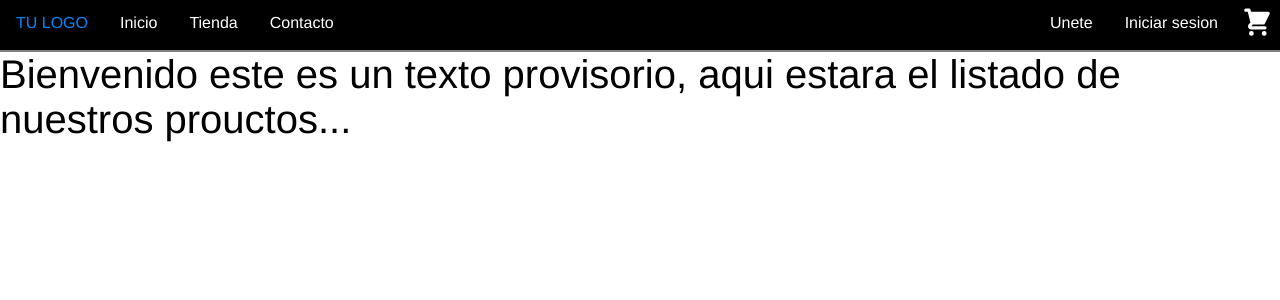
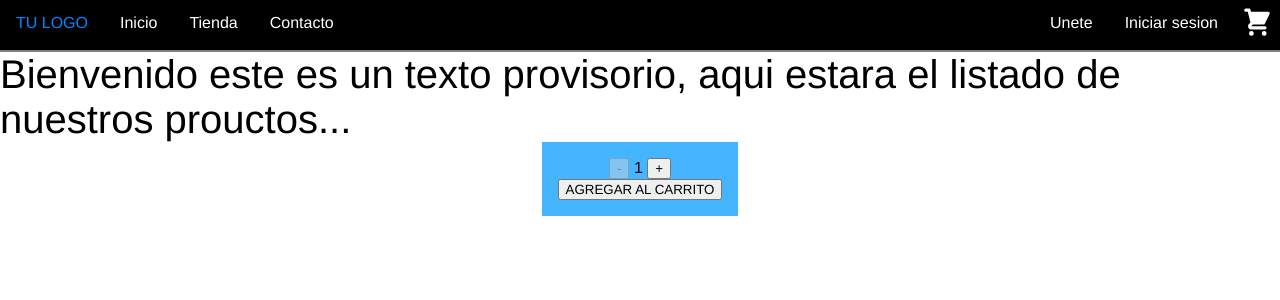
Before and after one commit to rubyg21/market-run-Galarraga, a React (Vite) app: page / in a window 1280 px wide. Shown: the top 300 px of the page. Built offline with nearby package versions, Linux system fonts and the light colour scheme.

Commit message:
agregamos contador

```diff
--- /dev/null
+++ b/src/components/ItemCount.css
@@ -0,0 +1,7 @@
+.counter{
+  width: fit-content;
+  background-color: rgb(70, 181, 255);
+  margin: auto;
+  padding: 1rem;
+  text-align: center;
+}
--- /dev/null
+++ b/src/components/ItemCount.jsx
@@ -0,0 +1,59 @@
+import React,{useState, useEffect} from 'react'
+import './ItemCount.css'
+
+function ItemCount({initial, stock, onAdd}) {
+    const [count, setCount] = useState(parseInt(initial))
+
+ const decrease = () =>{
+    setCount( count - 1 )
+ }
+
+ const increase = () =>{
+    setCount( count + 1 )
+ }
+
+useEffect(()=>{
+    setCount(parseInt(initial))
+},[initial])
+
+  return (
+<>
+<div className='counter'>
+<button disabled={count <= 1}  onClick={decrease} > - </button>
+<span> {count} </span>
+<button disabled={count >= stock } onClick={increase}  > + </button>
+
+<div>
+    <button disabled={stock <= 0} onClick={() => onAdd(count)}  >AGREGAR AL CARRITO</button>
+</div>
+</div>
+</>
+
+
+  )
+}
+
+export default ItemCount
+
+// import React,{useState} from 'react'
+
+// function ItemCount() {
+//     const [counter, setCounter] = useState(0)
+//   return (
+// <>
+// <div> {counter} </div>
+// <button onClick={() => setCounter( counter +1) } > +</button>
+// <button onClick={() => setCounter( counter -1)  } > -</button>
+// <button onClick={() => setCounter(0) } > Reset </button>
+
+// </>
+
+
+
+//   )
+// }
+
+// export default ItemCount
+
+
+// https://www.youtube.com/watch?v=g8NwvWZtpq0
--- a/src/components/ItemListContainer.jsx
+++ b/src/components/ItemListContainer.jsx
@@ -1,7 +1,12 @@
 import React from 'react'
 import  "./ItemListContainer.css";
+import  ItemCount from './ItemCount'
 
 function ItemListContainer({greeting}) {
+  const onAdd = (quantity) =>{
+    console.log(`Compraste ${quantity} unidades `);
+    }
+
   return (
     <>
 
@@ -9,6 +14,10 @@
     prouctos...
     </div>
 
+    <ItemCount initial={1} stock={2} onAdd={onAdd} />
+
+
+
     </>
   )
 }
```
